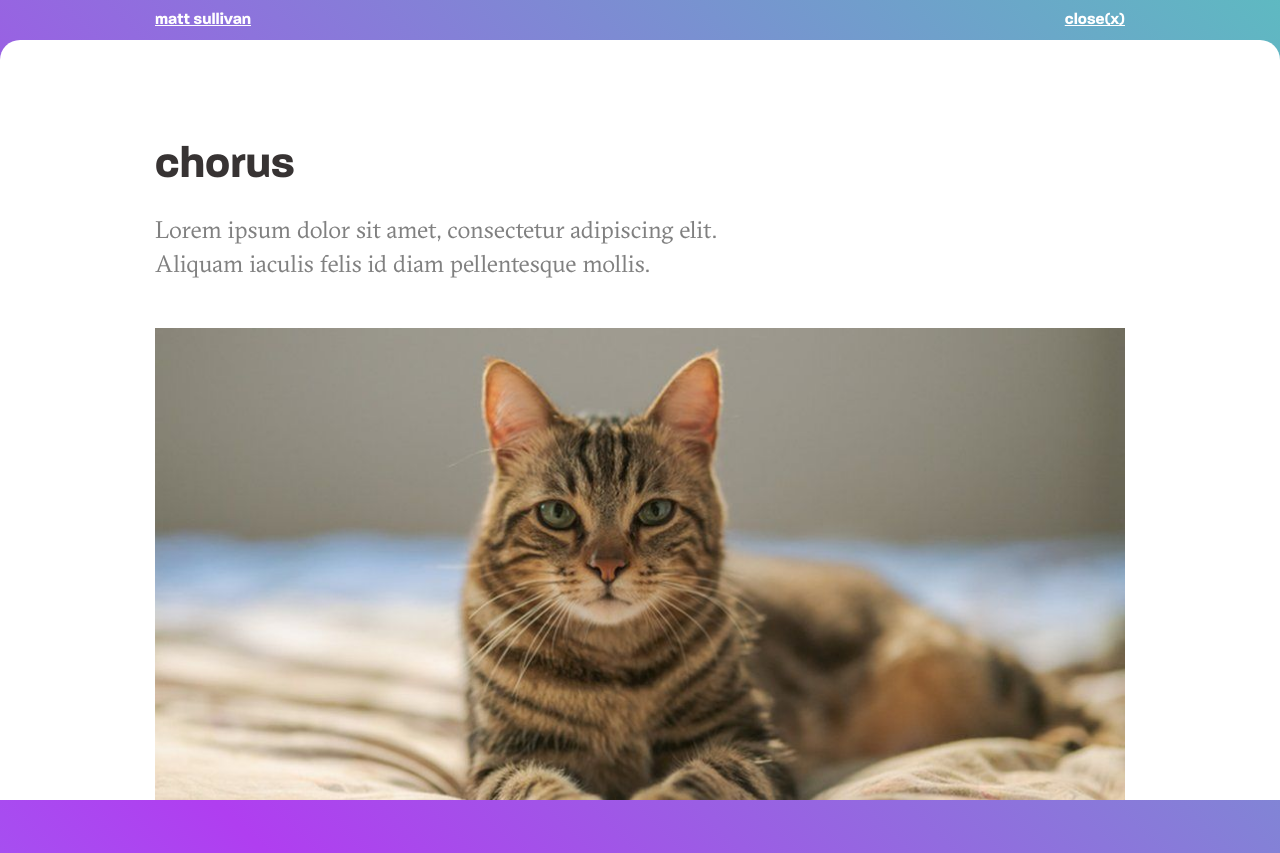
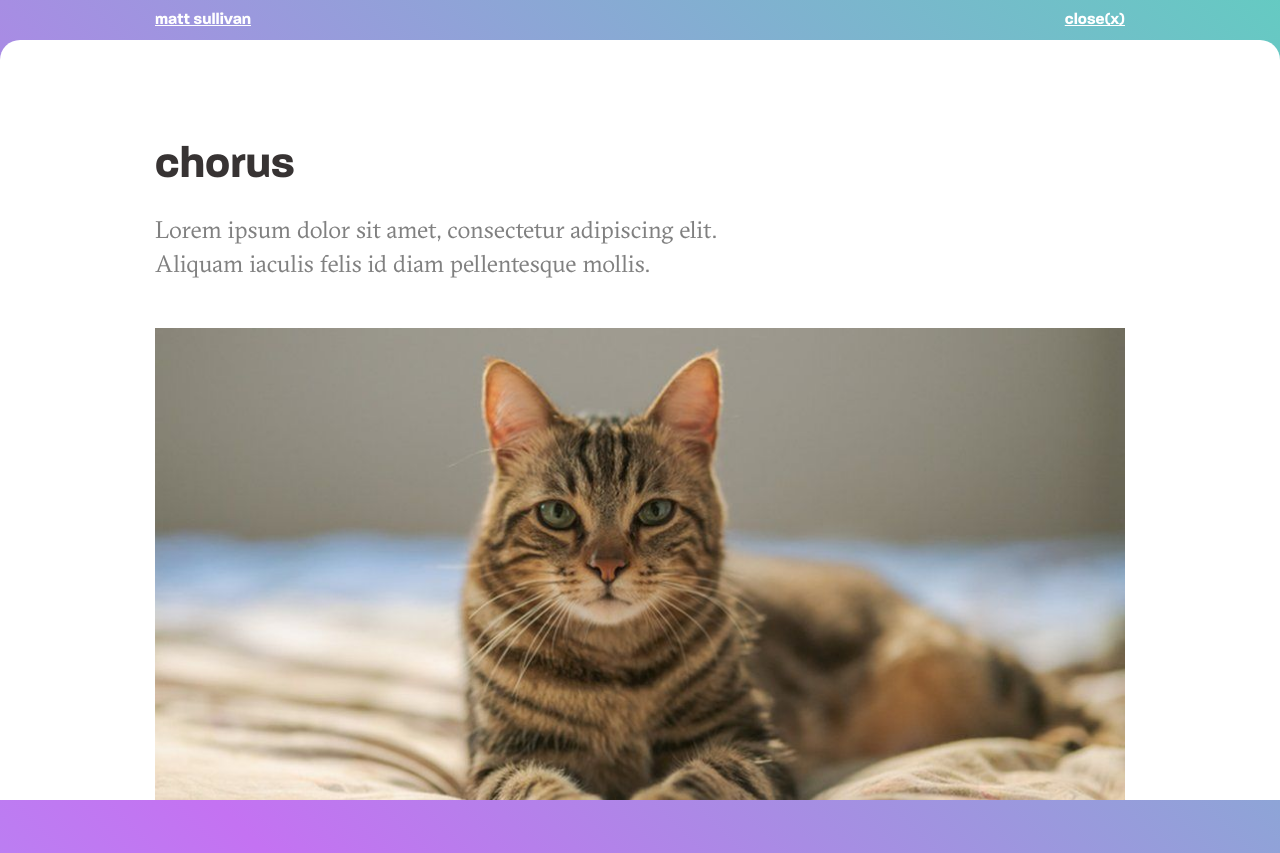
Before and after one commit to mjsxi/website-v4, a Next.js app: page /projects/chorus in a window 1280 px wide. Built offline with nearby package versions, Linux system fonts and the light colour scheme.

Commit message:
reworked gradient colors to be more pleasent

```diff
--- a/styles/main.module.scss
+++ b/styles/main.module.scss
@@ -10,7 +10,7 @@
   width: 100vw;
   z-index: -1;
 
-  background: linear-gradient(45deg, #6385f2, #4de9f2, #b03ef0, #37f5ab);
+  background: linear-gradient(45deg, #6385f2, #6debf2, #c472f2, #37f5ab);
   background-size: 400% 200%;
   animation: bg-gradient 90s ease infinite;
 }
```
